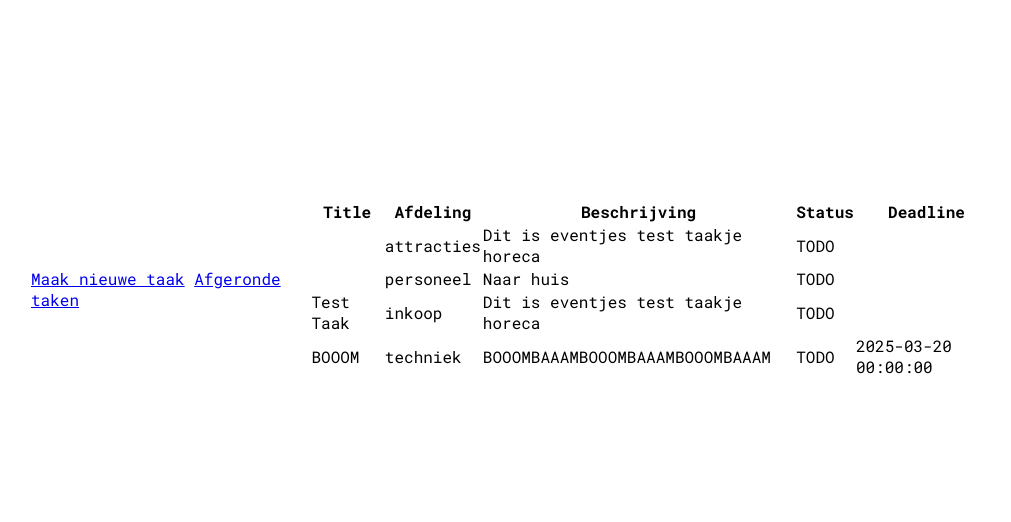
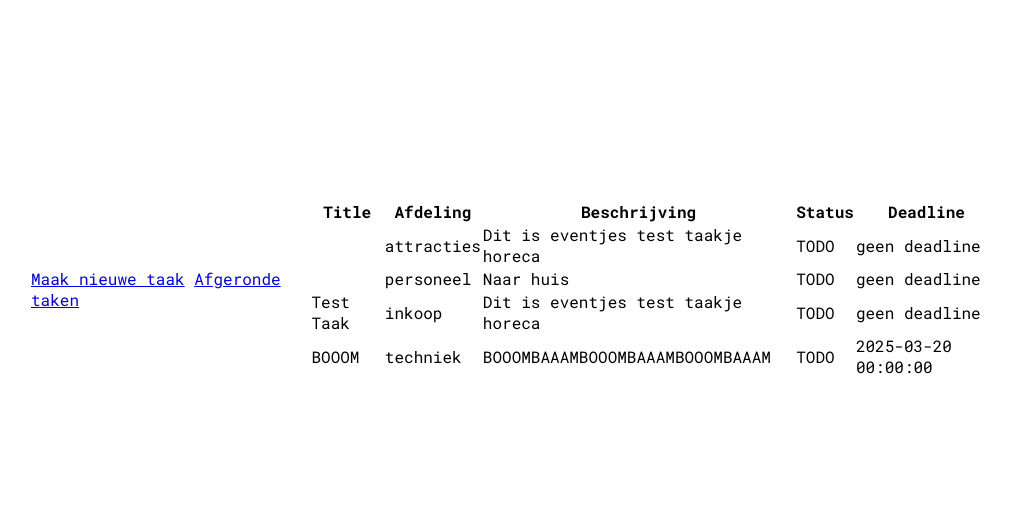
Before and after one commit to Freekv17/Takenlijst, a PHP site: page /Takenlijst/tasks/index.php in a window 1280 px wide. Shown: the part 266-788 px from the top of the page, without its empty margins (125-1136 px from the left). Run offline with PHP 8.4, Linux system fonts and the light colour scheme; a user stored in the database is signed in; data comes from the database, SQL or seed files in the repository.

Commit message:
Update index.php

```diff
--- a/tasks/index.php
+++ b/tasks/index.php
@@ -2,7 +2,7 @@
 <?php require_once("../config/config.php") ?>
 <?php
 session_start()
-    ?>
+?>
 
 <!DOCTYPE html>
 <html lang="en">
@@ -59,7 +59,7 @@ session_start()
                                 <td><?php echo $item['afdeling']; ?></td>
                                 <td><?php echo $item['beschrijving']; ?></td>
                                 <td><?php echo $item['status']; ?></td>
-                                <td><?php echo $item['deadline']; ?></td>
+                                <td><?php echo $item['deadline'] ? $item['deadline'] : 'geen deadline'; ?></td>
                             </tr>
                         <?php endforeach; ?>
                     </tbody>
```
